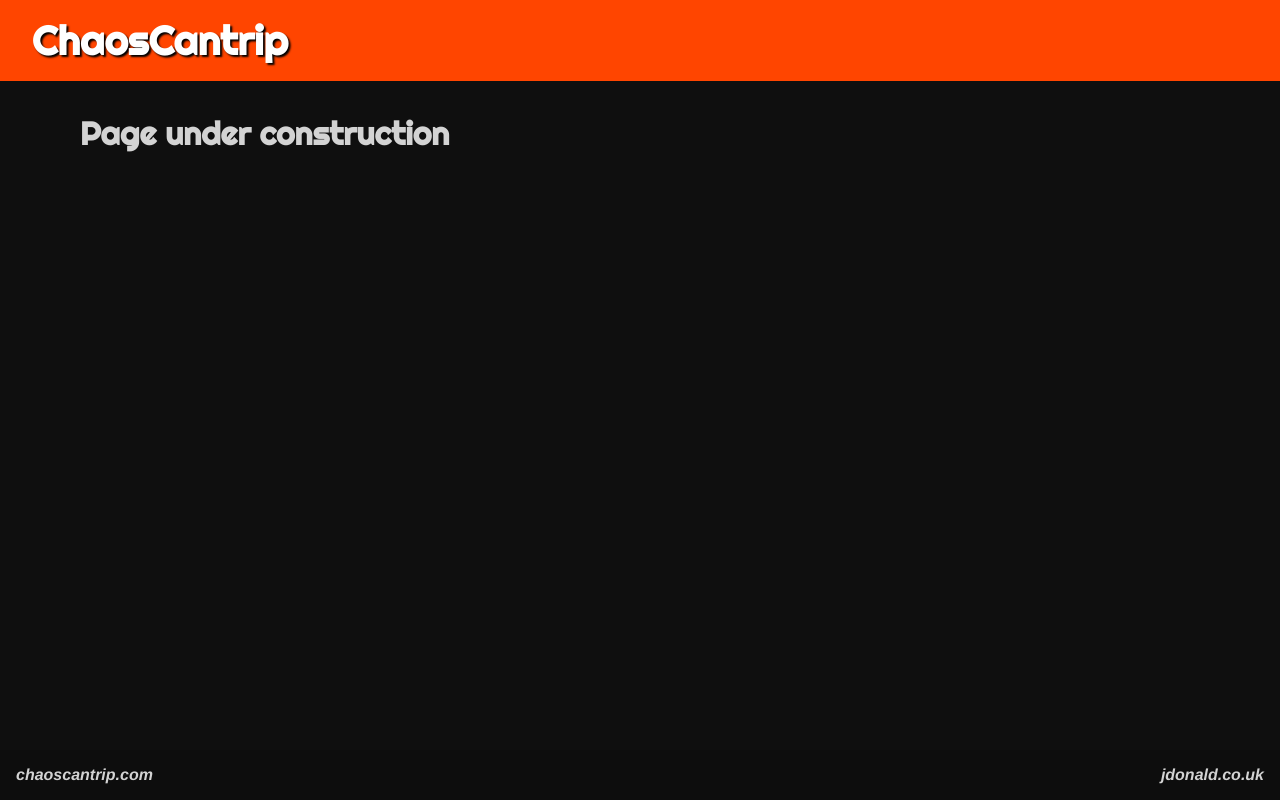
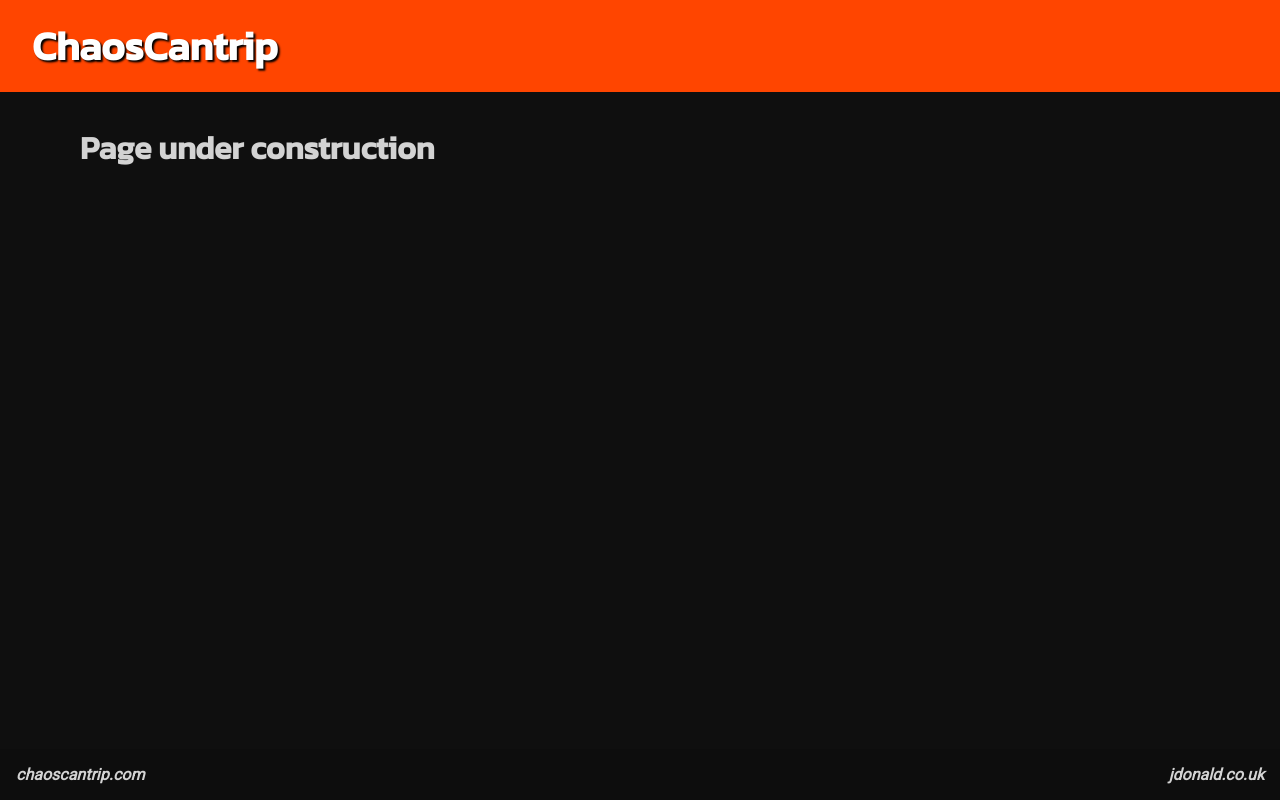
Before and after one commit to ChaosCantrip/Website, a Next.js app: page / in a window 1280 px wide. Built offline with nearby package versions, Linux system fonts and the light colour scheme.

Commit message:
Changed header font to Kanit and text to Roboto

```diff
--- a/styles/fonts.css
+++ b/styles/fonts.css
@@ -1,8 +1,8 @@
-@import url('https://fonts.googleapis.com/css2?family=Righteous&display=swap');
+@import url("https://fonts.googleapis.com/css2?family=Kanit:wght@500&family=Roboto&display=swap");
 
 :root {
-    --header-font: "Righteous", sans-serif;
-    --body-font: Helvetica, Arial, sans-serif;
+    --header-font: "Kanit", sans-serif;
+    --body-font: "Roboto", sans-serif;
 }
 
 h1, h2, h3, h4, h5, h6 {
```
